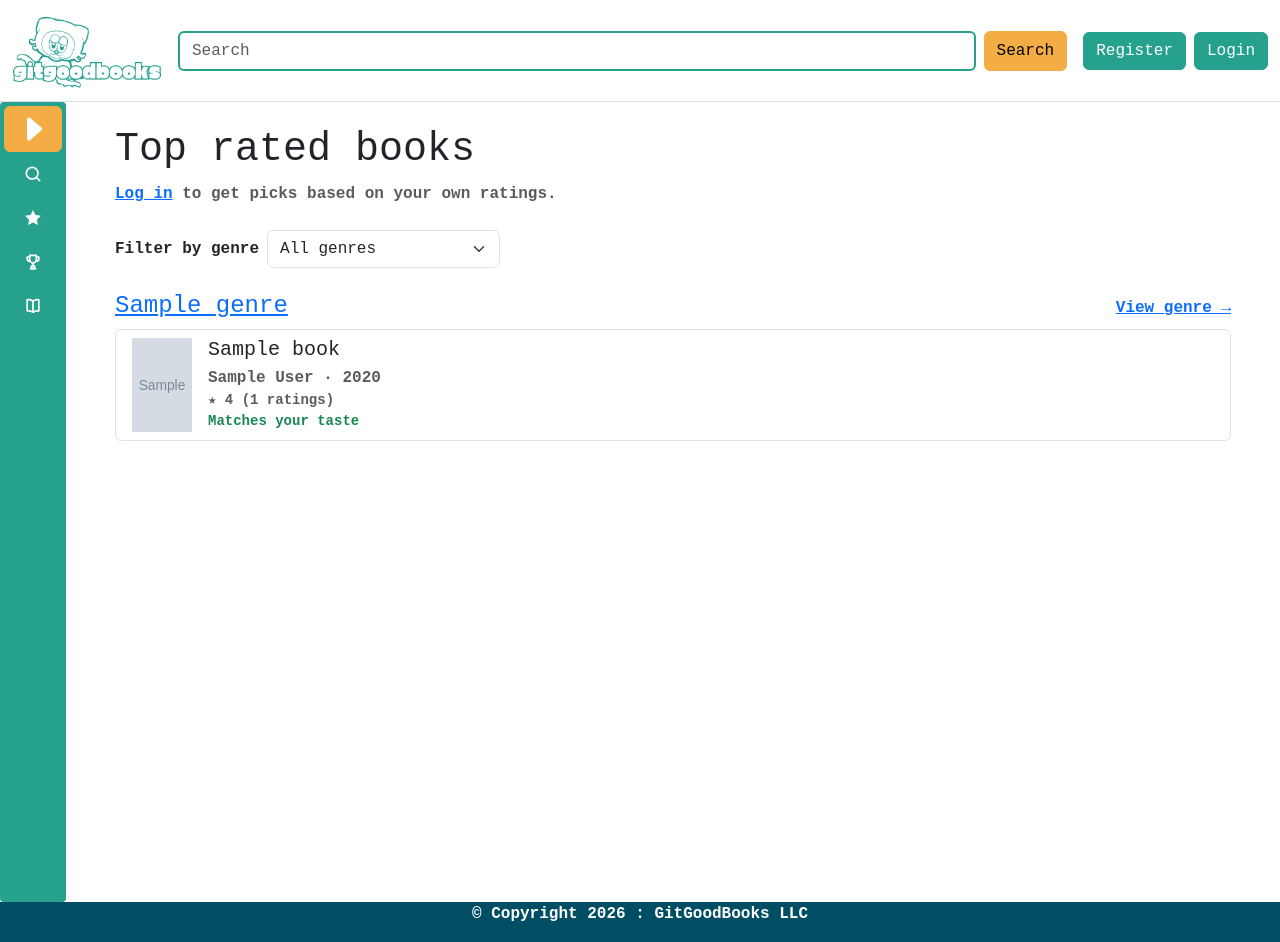
After one commit to Epion42/gitgoodbooks, a Node server app: template ProjectSourceCode/views/pages/top-rated.hbs in a window 1280 px wide. The commit adds this page. Run offline with Node 20, Linux system fonts and the light colour scheme; the template is opened without the code that fills it: most values are stand-ins (such as "Sample title", 1, 10 or a date in 2020); grey boxes marked "Sample" are stand-in pictures; some libraries are stand-ins or nearby versions.

Commit message:
Add top rated books page (#132)

```diff
--- a/ProjectSourceCode/dbUtils.js
+++ b/ProjectSourceCode/dbUtils.js
@@ -243,6 +243,56 @@ class DbUtils {
         md5(b.bookId || current_date::text)
       LIMIT $2;`;
     return await db.any(query, [categoryId, limit]);
+  }
+
+  // Top books in one genre for the /top-rated page. Personal signals come
+  // first (own ratings/likes, then public people the viewer follows), followed
+  // by community ratings smoothed toward the global mean so a lone 5★ can't
+  // dominate. The last key rotates the tie-break daily without any refresh job.
+  async getTopRatedInGenre(categoryId, userId = null, limit = 5) {
+    const query = `WITH signals AS (
+        SELECT bookId, SUM(weight) AS weight FROM (
+          SELECT bookId, (reviewScore - 3) * 2 AS weight
+            FROM review WHERE userId = $2::int
+          UNION ALL
+          SELECT bookId, score * 2 AS weight
+            FROM journal WHERE userId = $2::int AND score <> 0
+          UNION ALL
+          SELECT r.bookId, (r.reviewScore - 3) * 2 * $4::numeric AS weight
+            FROM review r
+            JOIN follower f ON f.targetUserId = r.userId AND f.followerUserId = $2::int
+            JOIN users u ON u.userId = r.userId AND u.profilePublic
+          UNION ALL
+          SELECT j.bookId, j.score * 2 * $4::numeric AS weight
+            FROM journal j
+            JOIN follower f ON f.targetUserId = j.userId AND f.followerUserId = $2::int
+            JOIN users u ON u.userId = j.userId AND u.profilePublic
+            WHERE j.score <> 0
+        ) AS s GROUP BY bookId
+      ),
+      globalMean AS (
+        SELECT COALESCE(AVG(reviewScore), 3.5) AS mean FROM review
+      )
+      SELECT ${CARD_COLUMNS},
+        COALESCE(s.weight, 0)::float AS "personalScore",
+        (COALESCE(s.weight, 0) > 0) AS "personalPick",
+        r.avgRating::float AS "avgRating",
+        r.ratingCount::int AS "ratingCount",
+        ((COALESCE(r.avgRating, gm.mean) * COALESCE(r.ratingCount, 0)
+          + 3 * gm.mean) / (COALESCE(r.ratingCount, 0) + 3))::float
+          AS "adjustedRating"
+      FROM books b
+      JOIN bookToCategory bc ON bc.bookId = b.bookId AND bc.categoryId = $1
+      LEFT JOIN signals s ON s.bookId = b.bookId
+      LEFT JOIN bookRatings r ON r.bookId = b.bookId
+      CROSS JOIN globalMean gm
+      ORDER BY (COALESCE(s.weight, 0) > 0) DESC,
+        COALESCE(s.weight, 0) DESC,
+        (COALESCE(r.ratingCount, 0) > 0) DESC,
+        "adjustedRating" DESC,
+        md5(b.bookId || COALESCE($2::text, 'guest') || current_date::text)
+      LIMIT $3;`;
+    return await db.any(query, [categoryId, userId, limit, FOLLOWING_WEIGHT]);
   }
 
   // Highest average rating, with a minimum number of ratings so a single
--- a/ProjectSourceCode/index.js
+++ b/ProjectSourceCode/index.js
@@ -803,6 +803,86 @@ app.post("/recommendations/:id/restore", auth, async (req, res, next) => {
   }
 });
 
+const TOP_RATED_GENRE_COUNT = 3;
+const TOP_RATED_PER_GENRE = 5;
+
+// Public page: logged-in viewers get their own top liked genres, guests get
+// random ones. Books are ranked per genre by the viewer's own ratings first,
+// then (for guests or cold profiles) by smoothed community ratings.
+app.get("/top-rated", async (req, res, next) => {
+  try {
+    const userId = req.session.user?.userId ?? null;
+    const requestedSlug =
+      typeof req.query.genre === "string" ? req.query.genre : null;
+    const filteredGenre = requestedSlug
+      ? await dbUtils.getGenreBySlug(requestedSlug)
+      : null;
+    if (requestedSlug && !filteredGenre)
+      throw new HttpError(404, "Genre not found.");
+
+    let tasteGenres = [];
+    let genres;
+    if (filteredGenre) {
+      genres = [filteredGenre];
+    } else if (userId) {
+      tasteGenres = (await dbUtils.getTasteProfile(userId))
+        .filter((genre) => genre.score > 0)
+        .slice(0, TOP_RATED_GENRE_COUNT);
+      const randomGenres = await dbUtils.getRandomGenres(
+        TOP_RATED_GENRE_COUNT - tasteGenres.length,
+        3,
+        tasteGenres.map((genre) => genre.slug),
+      );
+      genres = [
+        ...(
+          await Promise.all(
+            tasteGenres.map((genre) => dbUtils.getGenreBySlug(genre.slug)),
+          )
+        ).filter(Boolean),
+        ...randomGenres,
+      ];
+    } else {
+      genres = await dbUtils.getRandomGenres(TOP_RATED_GENRE_COUNT, 3);
+    }
+
+    const booksByGenre = await Promise.all(
+      genres.map((genre) =>
+        dbUtils.getTopRatedInGenre(
+          genre.categoryId,
+          userId,
+          TOP_RATED_PER_GENRE,
+        ),
+      ),
+    );
+
+    // Books can belong to several genres; show each one only in its first section.
+    const seen = new Set();
+    const sections = genres
+      .map((genre, index) => ({
+        genre: genre,
+        books: booksByGenre[index].filter((book) => {
+          if (seen.has(book.bookId)) return false;
+          seen.add(book.bookId);
+          return true;
+        }),
+      }))
+      .filter((section) => section.books.length > 0);
+
+    res.render("pages/top-rated", {
+      tab_name: "Top rated",
+      sections: sections,
+      genreOptions: await dbUtils.getGenres(),
+      selectedSlug: filteredGenre?.slug ?? null,
+      isPersonalised: Boolean(userId),
+      hasTaste: !filteredGenre && tasteGenres.length > 0,
+    });
+  } catch (error) {
+    if (error instanceof HttpError && error.status === 404)
+      return sendError(res, error, { tabName: "Genre not found" });
+    next(error);
+  }
+});
+
 const BROWSE_PAGE_SIZE = 24;
 
 app.get("/browse", async (req, res, next) => {
--- /dev/null
+++ b/ProjectSourceCode/views/pages/top-rated.hbs
@@ -0,0 +1,50 @@
+{{! Top Rated Page Template }}
+<div class="row">
+  {{> sidebar}}
+  <div class="col">
+    <div class="container py-4">
+      <h1 class="mb-2">Top rated books</h1>
+      <p class="text-muted mb-4">
+        {{#if isPersonalised }}
+          Ranked using your own ratings and likes{{#if hasTaste }} in your top genres{{/if}}.
+          <a href="/profile/taste">Edit taste profile</a>
+        {{else}}
+          <a href="/login">Log in</a> to get picks based on your own ratings.
+        {{/if}}
+      </p>
+      <form method="get"
+            action="/top-rated"
+            class="mb-4 row g-2 align-items-center">
+        <div class="col-auto">
+          <label for="top-rated-genre" class="form-label mb-0">Filter by genre</label>
+        </div>
+        <div class="col-auto">
+          <select id="top-rated-genre"
+                  name="genre"
+                  class="form-select"
+                  onchange="this.form.submit()">
+            <option value="">All genres</option>
+            {{#each genreOptions }}
+              <option value="{{slug}}" {{#if (eq slug ../selectedSlug) }}selected{{/if}}>{{name}}</option>
+            {{/each}}
+          </select>
+        </div>
+      </form>
+      {{#each sections }}
+        <section class="mb-5">
+          <div class="d-flex align-items-baseline justify-content-between mb-2">
+            <h2 class="h4 mb-0">
+              <a href="/browse/{{genre.slug}}">{{genre.name}}</a>
+            </h2>
+            {{#unless ../selectedSlug}}
+              <a href="/browse/{{genre.slug}}">View genre →</a>
+            {{/unless}}
+          </div>
+          {{> bookList books=books}}
+        </section>
+      {{else}}
+        <p class="text-muted">No books to show yet. Try another genre.</p>
+      {{/each}}
+    </div>
+  </div>
+</div>
--- a/ProjectSourceCode/views/partials/bookList.hbs
+++ b/ProjectSourceCode/views/partials/bookList.hbs
@@ -15,6 +15,13 @@
             · {{publishYear}}
           {{/if}}
         </p>
+        {{! Only present on the top-rated page }}
+        {{#if avgRating }}
+          <p class="mb-0 small text-muted">★ {{avgRating}} ({{ratingCount}} ratings)</p>
+        {{/if}}
+        {{#if personalPick }}
+          <p class="mb-0 small text-success">Matches your taste</p>
+        {{/if}}
       </div>
     </a>
   {{else}}
--- a/ProjectSourceCode/views/partials/sidebar.hbs
+++ b/ProjectSourceCode/views/partials/sidebar.hbs
@@ -52,7 +52,7 @@
       </a>
     </li>
     <li class="nav-item h4">
-      <a class="nav-link" href="#" title="Top Rated">
+      <a class="nav-link" href="/top-rated" title="Top Rated">
         <svg class="sidebar-icon"
              viewBox="0 0 24 24"
              fill="none"
```
Also changed, not shown: ProjectSourceCode/tests/index.test.js (+75 -0 lines).
